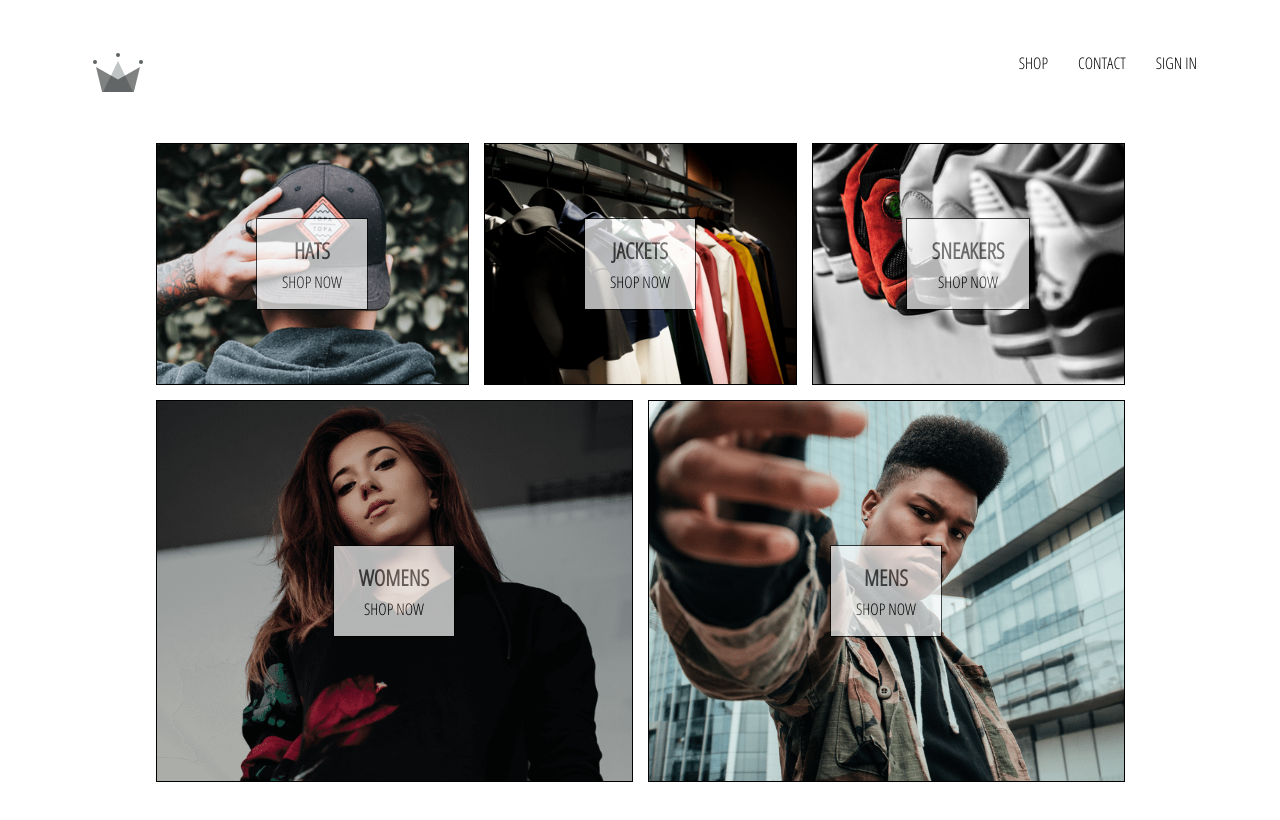
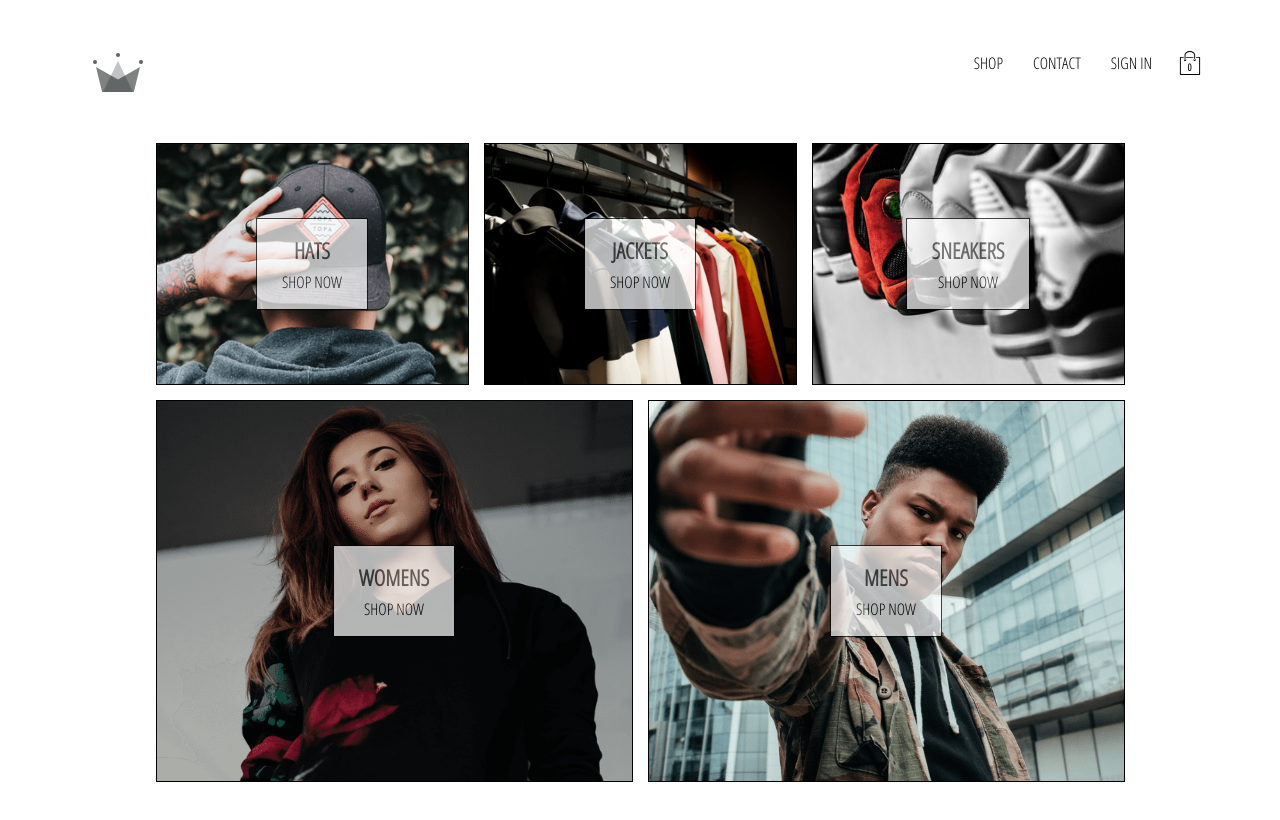
Before and after one commit to andrew-lilley/crxn-clothing, a React (Create React App) app: page / in a window 1280 px wide. Shown: the top 820 px of the page. Built offline with nearby package versions, Linux system fonts and the light colour scheme; no server answers.

Commit message:
Add shopping cart icon, cart dropdown and cart reducer / actions

```diff
--- /dev/null
+++ b/src/components/cart-dropdown/cart-dropdown.component.jsx
@@ -0,0 +1,12 @@
+import React from 'react';
+import CustomButton from '../custom-button/custom-button.component';
+import './cart-dropdown.styles.scss';
+
+const CartDropdown = () => (
+  <div className='cart-dropdown'>
+    <div className='cart-items' />
+    <CustomButton>CHECKOUT</CustomButton>
+  </div>
+)
+
+export default CartDropdown;
--- /dev/null
+++ b/src/components/cart-dropdown/cart-dropdown.styles.scss
@@ -0,0 +1,24 @@
+.cart-dropdown {
+  position: absolute;
+  width: 240px;
+  height: 340px;
+  display: flex;
+  flex-direction: column;
+  padding: 20px;
+  border: 1px solid black;
+  background-color: white;
+  top: 90px;
+  right: 40px;
+  z-index: 5;
+
+  .cart-items {
+    height: 240px;
+    display: flex;
+    flex-direction: column;
+    overflow: scroll;
+  }
+
+  button {
+    margin-top: auto;
+  }
+}
--- /dev/null
+++ b/src/components/cart-icon/cart-icon.component.jsx
@@ -0,0 +1,18 @@
+import React from 'react';
+import { connect } from 'react-redux';
+import { toggleCartHidden } from '../../redux/cart/cart.actions';
+import { ReactComponent as ShoppingIcon } from '../../assets/shopping-bag.svg';
+import './cart-icon.styles.scss';
+
+export const CartIcon = ({ toggleCartHidden }) => (
+  <div className='cart-icon' onClick={toggleCartHidden}>
+    <ShoppingIcon className='shopping-icon' />
+    <span className='item-count'>0</span>
+  </div>
+)
+
+const mapDispatchToProps = dispatch => ({
+  toggleCartHidden: () => dispatch(toggleCartHidden())
+});
+
+export default connect(null, mapDispatchToProps)(CartIcon);
--- /dev/null
+++ b/src/components/cart-icon/cart-icon.styles.scss
@@ -0,0 +1,21 @@
+.cart-icon {
+  width: 45px;
+  height: 45px;
+  position: relative;
+  display: flex;
+  align-items: center;
+  justify-content: center;
+  cursor: pointer;
+
+  .shopping-icon {
+    width: 24px;
+    height: 24px;
+  }
+
+  .item-count {
+    position: absolute;
+    font-size: 10px;
+    font-weight: bold;
+    bottom: 12px;
+  }
+}
--- a/src/components/header/header.component.jsx
+++ b/src/components/header/header.component.jsx
@@ -2,11 +2,13 @@
 import { Link } from 'react-router-dom';
 import { connect } from 'react-redux';
 import { ReactComponent as Logo } from '../../assets/crown.svg';
+import CartIcon from '../cart-icon/cart-icon.component';
+import CartDropdown from '../cart-dropdown/cart-dropdown.component';
 import { auth } from '../../firebase/firebase.utils';
 
 import './header.style.scss';
 
-export const Header = ({ currentUser }) => (
+export const Header = ({ currentUser, hidden }) => (
   <div className='header'>
     <Link className='logo-container' to='/'>
       <Logo className='logo' />
@@ -22,15 +24,18 @@
         currentUser ?
         <div className='option' onClick={() => auth.signOut()}>SIGN OUT</div>
         :
-          <Link className='option' to='/signin'>SIGN IN</Link>
+        <Link className='option' to='/signin'>SIGN IN</Link>
       }
+      <CartIcon />
     </div>
+    {!hidden && <CartDropdown />}
   </div>
 )
 
-const mapStateToProps = state => ({
+const mapStateToProps = ({ user: { currentUser }, cart: { hidden } }) => ({
   // Root reducer -> user reducer -> current user.
-  currentUser: state.user.currentUser
+  currentUser,
+  hidden
 });
 
 export default connect(mapStateToProps)(Header);
--- /dev/null
+++ b/src/redux/cart/cart.actions.js
@@ -0,0 +1,5 @@
+import { CartActionTypes } from './cart.types';
+
+export const toggleCartHidden = () => ({
+  type: CartActionTypes.TOGGLE_CART_HIDDEN
+});
--- /dev/null
+++ b/src/redux/cart/cart.reducer.js
@@ -0,0 +1,20 @@
+import { CartActionTypes } from './cart.types';
+
+const INITIAL_STATE = {
+  hidden: true
+};
+
+const cartReducer = (state = INITIAL_STATE, action) => {
+  switch (action.type) {
+    case CartActionTypes.TOGGLE_CART_HIDDEN:
+      return {
+        ...state,
+        hidden: !state.hidden
+      }
+
+    default:
+      return state;
+  }
+}
+
+export default cartReducer;
--- /dev/null
+++ b/src/redux/cart/cart.types.js
@@ -0,0 +1,3 @@
+export const CartActionTypes = {
+  TOGGLE_CART_HIDDEN: 'TOGGLE_CART_HIDDEN'
+};
--- a/src/redux/root-reducer.js
+++ b/src/redux/root-reducer.js
@@ -1,7 +1,9 @@
 import { combineReducers } from 'redux';
 
 import userReducer from './user/user.reducer';
+import cartReducer from './cart/cart.reducer';
 
 export default combineReducers({
-  user: userReducer
+  user: userReducer,
+  cart: cartReducer
 });
```
Also changed, not shown: src/assets/shopping-bag.svg (added).
